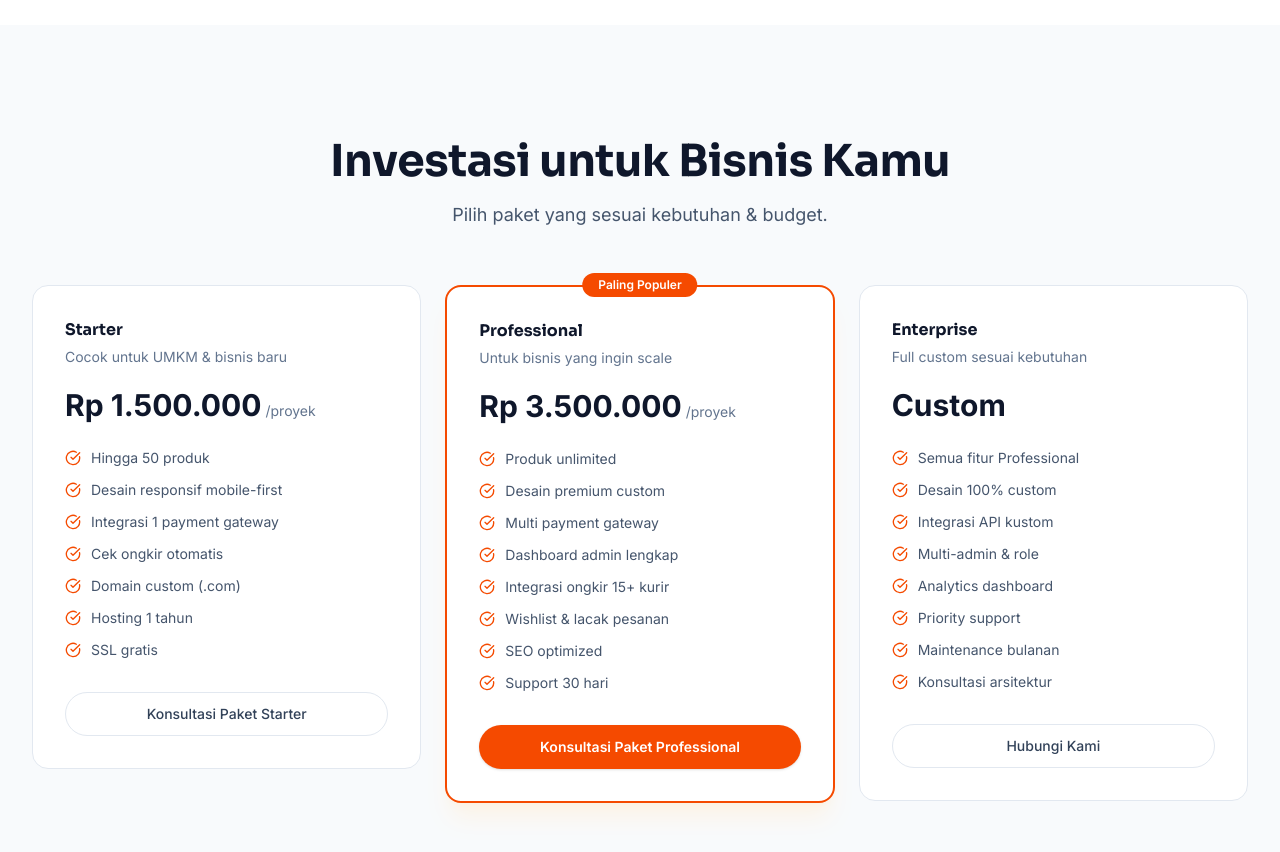
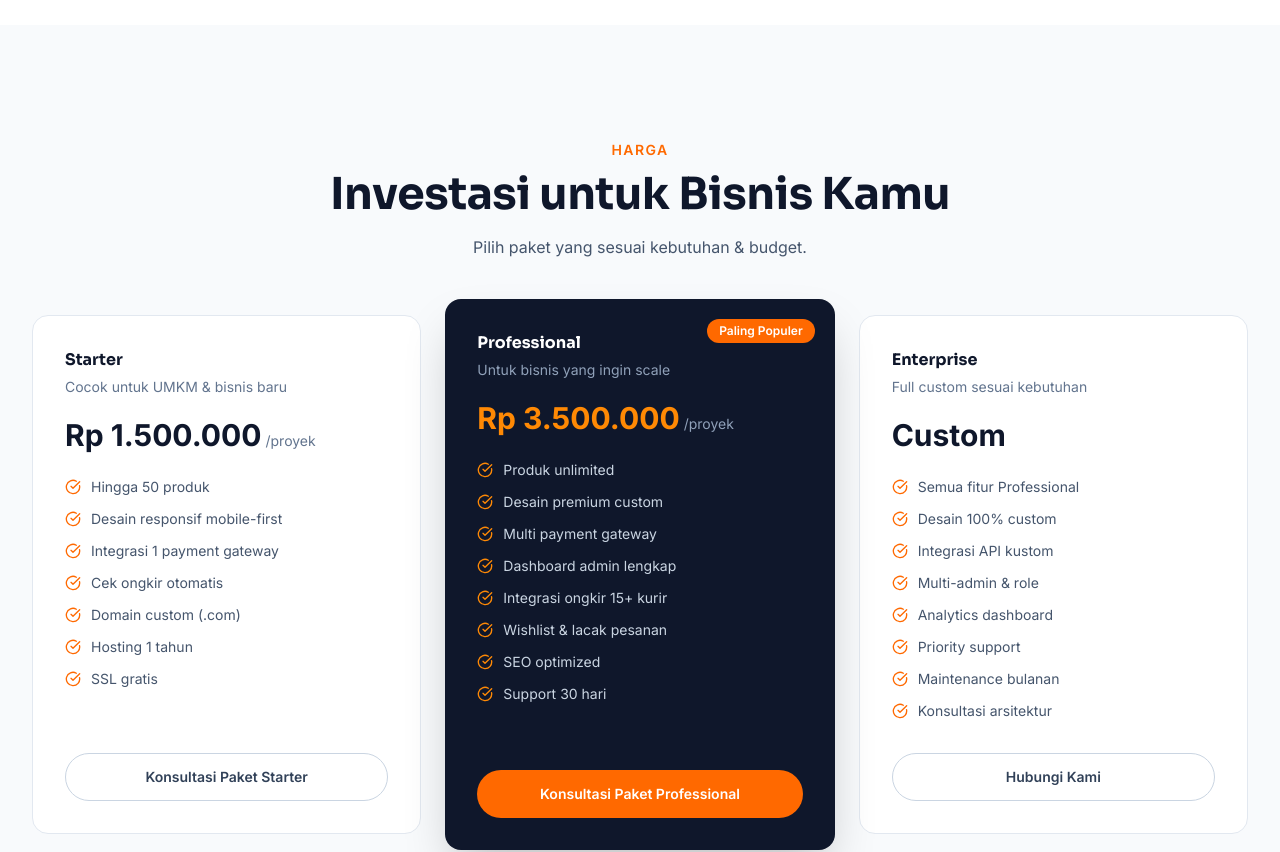
Before and after one commit to ersetdigital-sudo/nexaplus.app, a Next.js app: page /layanan/toko-online in a window 1280 px wide. Shown: the part 4440-5292 px from the top of the page. Built offline with nearby package versions, Linux system fonts and the light colour scheme.

Commit message:
feat: redesign pricing section - dark Professional card, orange accents, exact match to mockup

```diff
--- a/app/(site)/layanan/toko-online/landing.tsx
+++ b/app/(site)/layanan/toko-online/landing.tsx
@@ -338,27 +338,30 @@ export function TokoOnlineLanding() {
       <Section id="harga" className="bg-slate-50">
         <div className="mx-auto max-w-7xl px-5 sm:px-6 lg:px-8">
           <motion.div variants={fadeUp} className="text-center max-w-2xl mx-auto mb-14">
-            <h2 className="text-3xl font-bold text-slate-900 sm:text-4xl">
+            <span className="text-sm font-semibold uppercase tracking-widest text-orange-500">
+              Harga
+            </span>
+            <h2 className="mt-2 text-3xl font-bold text-slate-900 sm:text-4xl" style={{ fontFamily: "var(--font-heading)" }}>
               Investasi untuk Bisnis Kamu
             </h2>
-            <p className="mt-4 text-lg text-slate-600">
+            <p className="mt-4 text-base text-slate-600">
               Pilih paket yang sesuai kebutuhan & budget.
             </p>
           </motion.div>
 
-          <motion.div variants={stagger} className="grid grid-cols-1 md:grid-cols-3 gap-6 items-start">
+          <motion.div variants={stagger} className="grid grid-cols-1 gap-6 md:grid-cols-3 md:items-stretch">
             {/* Starter */}
-            <motion.div variants={fadeUp} className="rounded-2xl border border-slate-200 bg-white p-8 hover:shadow-lg transition-shadow">
+            <motion.div variants={fadeUp} className="flex flex-col rounded-2xl border border-slate-200 bg-white p-8">
               <h3 className="text-lg font-bold text-slate-900">Starter</h3>
               <p className="mt-1 text-sm text-slate-500">Cocok untuk UMKM & bisnis baru</p>
               <div className="mt-5">
                 <span className="text-3xl font-extrabold text-slate-900">Rp 1.500.000</span>
                 <span className="text-sm text-slate-500"> /proyek</span>
               </div>
-              <ul className="mt-6 space-y-3">
+              <ul className="mt-6 flex-1 space-y-3">
                 {["Hingga 50 produk", "Desain responsif mobile-first", "Integrasi 1 payment gateway", "Cek ongkir otomatis", "Domain custom (.com)", "Hosting 1 tahun", "SSL gratis"].map((f) => (
                   <li key={f} className="flex items-start gap-2.5 text-sm text-slate-600">
-                    <CheckCircle className="h-4 w-4 text-orange-600 mt-0.5 shrink-0" />
+                    <CheckCircle className="h-4 w-4 text-orange-500 mt-0.5 shrink-0" />
                     {f}
                   </li>
                 ))}
@@ -367,27 +370,27 @@ export function TokoOnlineLanding() {
                 href="https://wa.me/6281573059442?text=Halo%20NexaPlus%2C%20saya%20tertarik%20dengan%20paket%20Starter%20Website%20Toko%20Online.%20Bisa%20info%20lebih%20lanjut%3F"
                 target="_blank"
                 rel="noopener noreferrer"
-                className="mt-8 flex h-11 w-full items-center justify-center rounded-full border border-slate-200 text-sm font-medium text-slate-700 hover:bg-slate-50 transition-colors"
+                className="mt-8 flex h-12 w-full items-center justify-center rounded-full border border-slate-300 text-sm font-semibold text-slate-700 hover:bg-slate-50 transition-colors"
               >
                 Konsultasi Paket Starter
               </a>
             </motion.div>
 
-            {/* Professional */}
-            <motion.div variants={fadeUp} className="relative rounded-2xl border-2 border-orange-600 bg-white p-8 shadow-xl shadow-orange-100/50">
-              <div className="absolute -top-3.5 left-1/2 -translate-x-1/2 rounded-full bg-orange-600 px-4 py-1 text-xs font-semibold text-white">
+            {/* Professional — Dark card */}
+            <motion.div variants={fadeUp} className="relative flex flex-col rounded-2xl bg-slate-900 p-8 shadow-2xl md:-my-4">
+              <div className="absolute top-5 right-5 rounded-full bg-orange-500 px-3 py-1 text-xs font-semibold text-white">
                 Paling Populer
               </div>
-              <h3 className="text-lg font-bold text-slate-900">Professional</h3>
-              <p className="mt-1 text-sm text-slate-500">Untuk bisnis yang ingin scale</p>
+              <h3 className="text-lg font-bold text-white">Professional</h3>
+              <p className="mt-1 text-sm text-slate-400">Untuk bisnis yang ingin scale</p>
               <div className="mt-5">
-                <span className="text-3xl font-extrabold text-slate-900">Rp 3.500.000</span>
-                <span className="text-sm text-slate-500"> /proyek</span>
+                <span className="text-3xl font-extrabold text-orange-400">Rp 3.500.000</span>
+                <span className="text-sm text-slate-400"> /proyek</span>
               </div>
-              <ul className="mt-6 space-y-3">
+              <ul className="mt-6 flex-1 space-y-3">
                 {["Produk unlimited", "Desain premium custom", "Multi payment gateway", "Dashboard admin lengkap", "Integrasi ongkir 15+ kurir", "Wishlist & lacak pesanan", "SEO optimized", "Support 30 hari"].map((f) => (
-                  <li key={f} className="flex items-start gap-2.5 text-sm text-slate-600">
-                    <CheckCircle className="h-4 w-4 text-orange-600 mt-0.5 shrink-0" />
+                  <li key={f} className="flex items-start gap-2.5 text-sm text-slate-300">
+                    <CheckCircle className="h-4 w-4 text-orange-400 mt-0.5 shrink-0" />
                     {f}
                   </li>
                 ))}
@@ -396,23 +399,23 @@ export function TokoOnlineLanding() {
                 href="https://wa.me/6281573059442?text=Halo%20NexaPlus%2C%20saya%20tertarik%20dengan%20paket%20Professional%20Website%20Toko%20Online.%20Bisa%20info%20lebih%20lanjut%3F"
                 target="_blank"
                 rel="noopener noreferrer"
-                className="mt-8 flex h-11 w-full items-center justify-center rounded-full bg-orange-600 text-sm font-semibold text-white hover:bg-orange-700 transition-colors shadow-sm"
+                className="mt-8 flex h-12 w-full items-center justify-center rounded-full bg-orange-500 text-sm font-semibold text-white hover:bg-orange-600 transition-colors"
               >
                 Konsultasi Paket Professional
               </a>
             </motion.div>
 
             {/* Enterprise */}
-            <motion.div variants={fadeUp} className="rounded-2xl border border-slate-200 bg-white p-8 hover:shadow-lg transition-shadow">
+            <motion.div variants={fadeUp} className="flex flex-col rounded-2xl border border-slate-200 bg-white p-8">
               <h3 className="text-lg font-bold text-slate-900">Enterprise</h3>
               <p className="mt-1 text-sm text-slate-500">Full custom sesuai kebutuhan</p>
               <div className="mt-5">
                 <span className="text-3xl font-extrabold text-slate-900">Custom</span>
               </div>
-              <ul className="mt-6 space-y-3">
+              <ul className="mt-6 flex-1 space-y-3">
                 {["Semua fitur Professional", "Desain 100% custom", "Integrasi API kustom", "Multi-admin & role", "Analytics dashboard", "Priority support", "Maintenance bulanan", "Konsultasi arsitektur"].map((f) => (
                   <li key={f} className="flex items-start gap-2.5 text-sm text-slate-600">
-                    <CheckCircle className="h-4 w-4 text-orange-600 mt-0.5 shrink-0" />
+                    <CheckCircle className="h-4 w-4 text-orange-500 mt-0.5 shrink-0" />
                     {f}
                   </li>
                 ))}
@@ -421,7 +424,7 @@ export function TokoOnlineLanding() {
                 href="https://wa.me/6281573059442?text=Halo%20NexaPlus%2C%20saya%20tertarik%20dengan%20paket%20Enterprise%20Website%20Toko%20Online.%20Bisa%20diskusi%20kebutuhan%20custom%20saya%3F"
                 target="_blank"
                 rel="noopener noreferrer"
-                className="mt-8 flex h-11 w-full items-center justify-center rounded-full border border-slate-200 text-sm font-medium text-slate-700 hover:bg-slate-50 transition-colors"
+                className="mt-8 flex h-12 w-full items-center justify-center rounded-full border border-slate-300 text-sm font-semibold text-slate-700 hover:bg-slate-50 transition-colors"
               >
                 Hubungi Kami
               </a>
```
